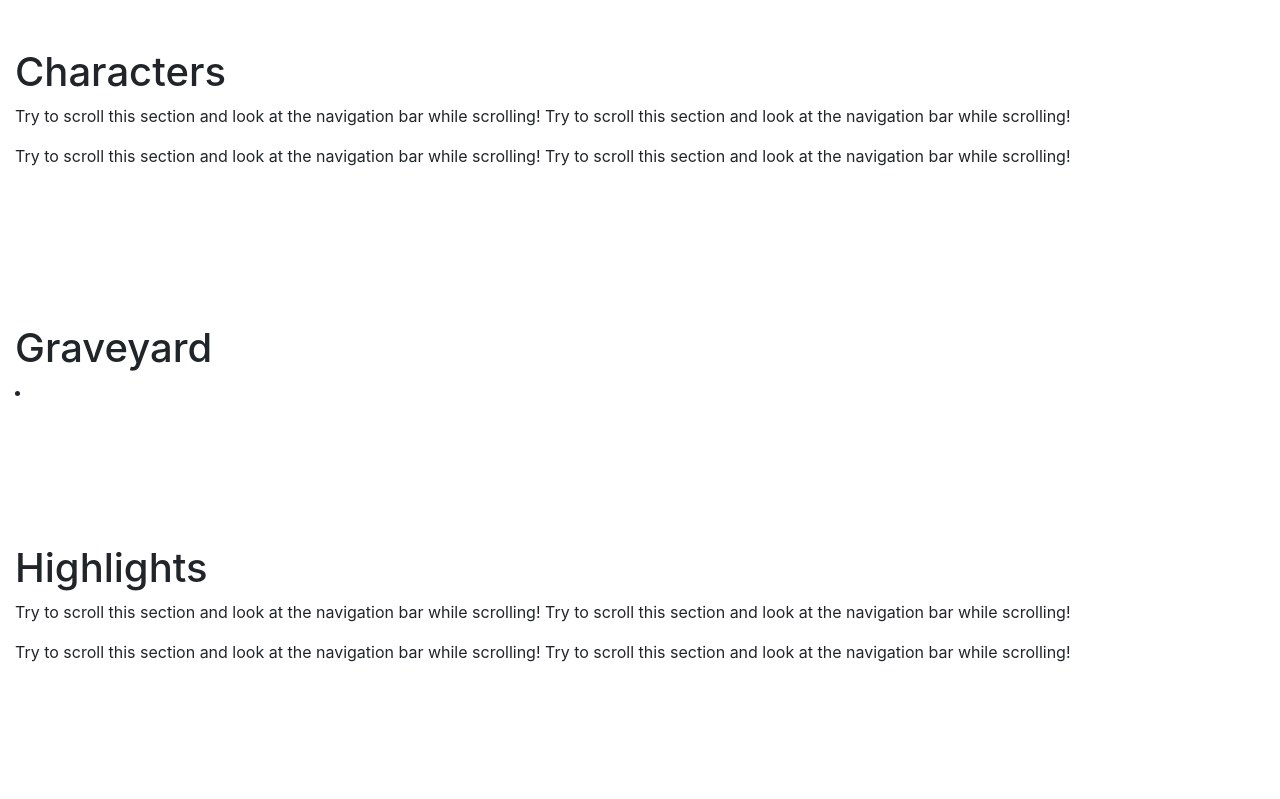
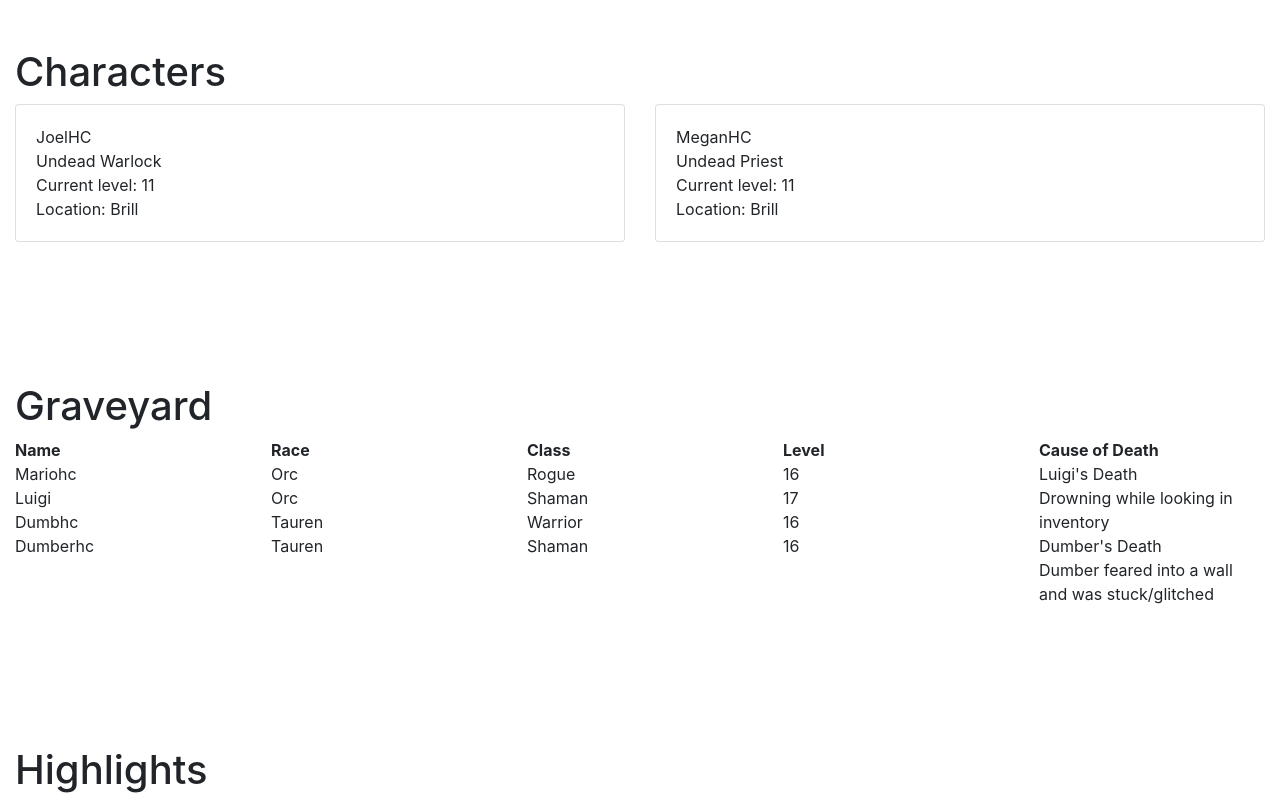
Before and after one commit to LBPspy/LBPspy.github.io, a plain HTML site: page index.html in a window 1280 px wide. Shown: the part 622-1421 px from the top of the page. Before the commit the page ends 1372 px from the top, so only its background shows below. Drawn offline with nearby package versions, Linux system fonts and the light colour scheme.

Commit message:
Update index.html

```diff
--- a/index.html
+++ b/index.html
@@ -92,19 +92,67 @@
 
     <div id="section2" class="container-fluid" style="padding-top:70px;padding-bottom:70px">
       <h1>Characters</h1>
-      <p>Try to scroll this section and look at the navigation bar while scrolling! Try to scroll this section and look at the navigation bar while scrolling!</p>
-      <p>Try to scroll this section and look at the navigation bar while scrolling! Try to scroll this section and look at the navigation bar while scrolling!</p>
+      <div class="row">
+        <div class="col">
+          <div class="card">
+            <div class="card-body">JoelHC<br>Undead Warlock<br>Current level: 11<br>Location: Brill</div>
+          </div>
+        </div>
+        <div class="col">
+          <div class="card">
+            <div class="card-body">MeganHC<br>Undead Priest<br>Current level: 11<br>Location: Brill</div>
+          </div>
+        </div>
+      </div>
     </div>
     <div id="section3" class="container-fluid" style="padding-top:70px;padding-bottom:70px">
       <h1>Graveyard</h1>
-      <li>
+      <div class="row">
+        <div class="col">
+          <b>Name</b><br>
+          Mariohc<br>
+          Luigi<br>
+          Dumbhc<br>
+          Dumberhc<br>
 
-      </li>
+        </div>
+        <div class="col">
+          <b>Race</b><br>
+            Orc<br>
+            Orc<br>
+            Tauren<br>
+            Tauren<br>
+
+        </div>
+        <div class="col">
+          <b>Class</b><br>
+            Rogue<br>
+            Shaman<br>
+            Warrior<br>
+            Shaman<br>
+
+        </div>
+        <div class="col">
+          <b>Level</b><br>
+            16<br>
+            17<br>
+            16<br>
+            16<br>
+
+        </div>
+        <div class="col">
+          <b>Cause of Death</b><br>
+          Luigi's Death<br>
+          Drowning while looking in inventory<br>
+          Dumber's Death<br>
+          Dumber feared into a wall and was stuck/glitched<br>
+
+        </div>
+      </div>
     </div>
     <div id="section4" class="container-fluid" style="padding-top:70px;padding-bottom:70px">
       <h1>Highlights</h1>
-      <p>Try to scroll this section and look at the navigation bar while scrolling! Try to scroll this section and look at the navigation bar while scrolling!</p>
-      <p>Try to scroll this section and look at the navigation bar while scrolling! Try to scroll this section and look at the navigation bar while scrolling!</p>
+      <iframe src="https://www.twitch.tv/collections/Zk4tNBlvXBaFxA&parent=lbpspy.github.io/" frameborder="0" allowfullscreen="true" scrolling="no" height="378" width="620"></iframe>
     </div>
 
 
```
